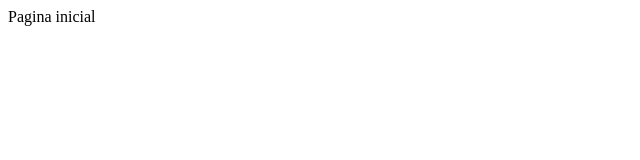
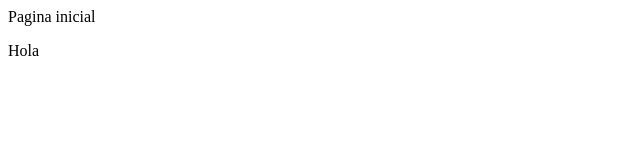
Before and after one commit to raul-aponte/node-example, a website: page docs/index.html in a window 1280 px wide. Shown: the full height of the page, 0-640 px from the left. Drawn offline with Linux system fonts and the light colour scheme.

Commit message:
add hello

```diff
--- a/docs/index.html
+++ b/docs/index.html
@@ -1,4 +1,7 @@
 <!DOCTYPE html>
 <html>
-    <body>Pagina inicial</body>
+    <body>
+        Pagina inicial
+        <p>Hola</p>
+    </body>
 </html>
```
